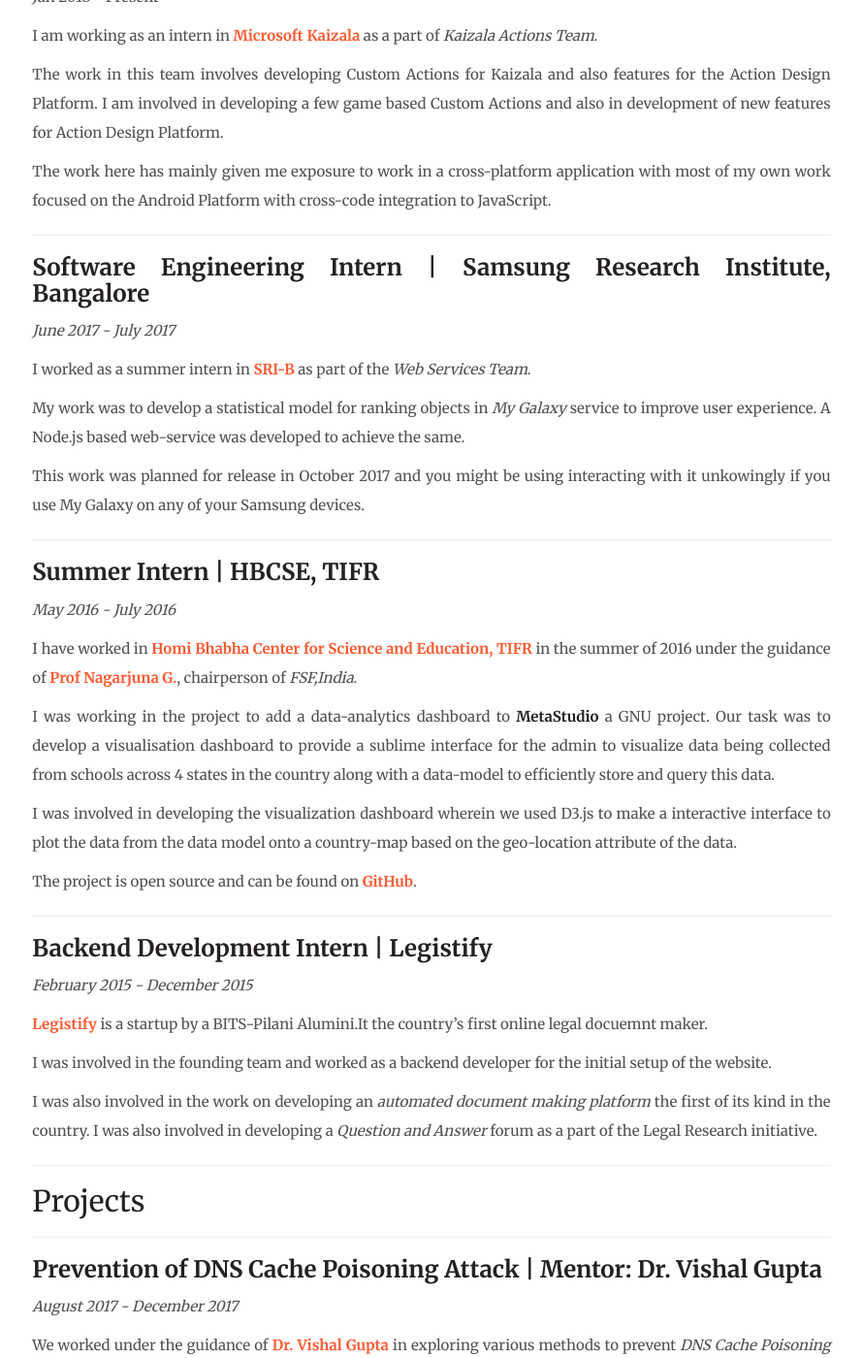
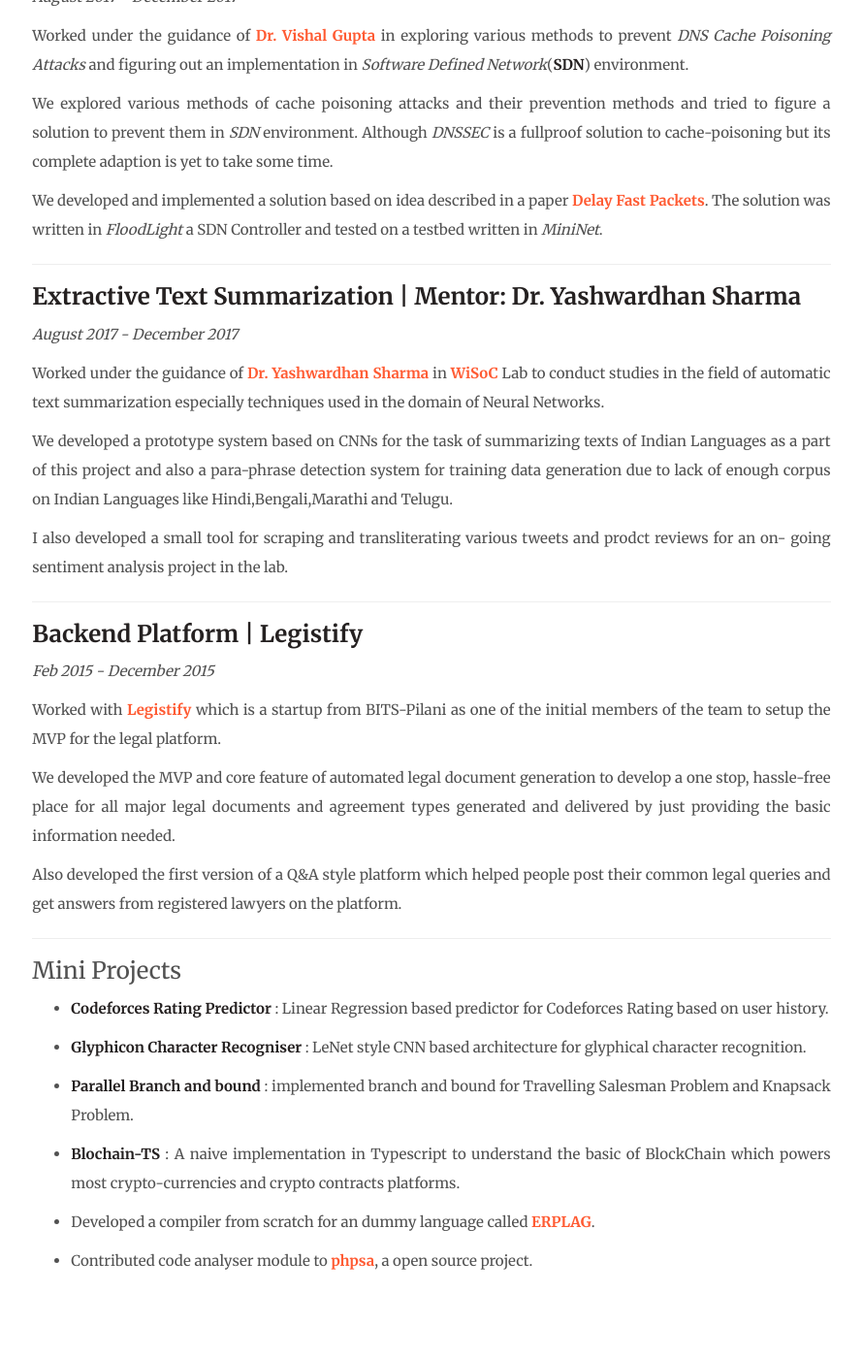
Before and after one commit to deepvyas/deepvyas.github.io, a Jekyll site: the page built from projects.md, in a window 1280 px wide and 1400 px high, scrolled down 291 px. Shown: the whole window at 97% size, without its empty margins (195-1085 px from the left). Built offline with Jekyll 4.4.1, drawn with Linux system fonts in a browser that asks for light colours; nearby versions of some CDN libraries; our own code applies the rules of GitHub Pages for plain Markdown files; after the commit the page ends 1616 px from its top, so only the background shows below that; some of the changed text lies outside the part shown.

Commit message:
fast forward to 2021

```diff
--- a/_config.yml
+++ b/_config.yml
@@ -1,4 +1,4 @@
-title: Deep Vyas . ML Enthusiast and Software Developer
+title: Deep Vyas . Cloud Enthusiast and Software Developer
 
 author: Deep Vyas
 
--- a/_data/nav.yml
+++ b/_data/nav.yml
@@ -1,5 +1,5 @@
-- name: "About"
-  link: "index"
+- name: "Experience"
+  link: "experience"
 
 - name: "Projects"
   link: "projects"
--- a/projects.md
+++ b/projects.md
@@ -2,68 +2,14 @@
 layout : default
 ---
 
-## Experience
----
-
-### **Software Engineering Intern | Microsoft IDC, Hyderabad**
-
-*Jan 2018 - Present*
-
-I am working as an intern in [Microsoft Kaizala](https://products.office.com/en-in/business/microsoft-kaizala) as a part of _Kaizala Actions Team_.
-
-The work in this team involves developing Custom Actions for Kaizala and also features for the Action Design Platform. I am involved in developing a few game based Custom Actions and also in development of new features for Action Design Platform.
-
-The work here has mainly given me exposure to work in a cross-platform application with most of my own work focused on the Android Platform with cross-code integration to JavaScript.
-
----
-
-### **Software Engineering Intern | Samsung Research Institute, Bangalore**
-
-*June 2017 - July 2017*
-
-I worked as a summer intern in [SRI-B](http://www.samsung.com/in/aboutsamsung/samsungelectronics/india/rnd/) as
-part of the _Web Services Team_.
-
-My work was to develop a statistical model for ranking objects in _My Galaxy_ service to improve user experience. A Node.js based web-service was developed to achieve the same.
-
-This work was planned for release in October 2017 and you might be using interacting with it unkowingly if you use My Galaxy on any of your Samsung devices.
-
----
-
-### **Summer Intern | HBCSE, TIFR**
-
-*May 2016 - July 2016*
-
-I have worked in [Homi Bhabha Center for Science and Education, TIFR](http://www.hbcse.tifr.res.in/) in the summer of 2016 under the guidance of [Prof Nagarjuna G.](https://gnowgi.org/), chairperson of _FSF,India_.
-
-I was working in the project to add a data-analytics dashboard to **MetaStudio** a GNU project. Our task was to develop a visualisation dashboard to provide a sublime interface for the admin to visualize data being collected from schools across 4 states in the country along with a data-model to efficiently store and query this data.
-
-I was involved in developing the visualization dashboard wherein we used D3.js to make a interactive interface to plot the data from the data model onto a country-map based on the geo-location attribute of the data.
-
-The project is open source and can be found on [GitHub](https://github.com/gnowledge/gstudio).
-
----
-
-### **Backend Development Intern | Legistify**
-
-*February 2015 - December 2015*
-
-[Legistify](https://www.legistify.com/) is a startup by a BITS-Pilani Alumini.It the country's first online legal docuemnt maker.
-
-I was involved in the founding team and worked as a backend developer for the initial setup of the website.
-
-I was also involved in the work on developing an _automated document making platform_ the first of its kind in the country. I was also involved in developing a _Question and Answer_  forum as a part of the Legal Research initiative.
-
----
 ## Projects
-
 ---
 
 ### **Prevention of DNS Cache Poisoning Attack | Mentor: Dr. Vishal Gupta**
 
 *August 2017 - December 2017*
 
-We worked under the guidance of [Dr. Vishal Gupta](http://universe.bits-pilani.ac.in/pilani/vishalgupta/profile) in exploring various methods to prevent _DNS Cache Poisoning Attacks_ and figuring out an implementation in _Software Defined Network_(**SDN**) environment.
+Worked under the guidance of [Dr. Vishal Gupta](http://universe.bits-pilani.ac.in/pilani/vishalgupta/profile) in exploring various methods to prevent _DNS Cache Poisoning Attacks_ and figuring out an implementation in _Software Defined Network_(**SDN**) environment.
 
 We explored various methods of cache poisoning attacks and their prevention methods and tried to figure a solution to prevent them in _SDN_ environment. Although _DNSSEC_ is a fullproof solution to cache-poisoning but its complete adaption is yet to take some time.
 
@@ -71,15 +17,27 @@ We developed and implemented a solution based on idea described in a paper [Dela
 
 ---
 
-### **Extractive Text Summarisation | Mentor : Dr. Yashvardhan Sharma**
+### **Extractive Text Summarization | Mentor: Dr. Yashwardhan Sharma**
 
-*January 2017 - May 2017*
+*August 2017 - December 2017*
 
-Under the guidance of [Dr.Yashvardhan Sharma](http://universe.bits-pilani.ac.in/pilani/yash/profile) I worked on developing a method for **Abstractive Text Summarisation**. The main objective of the project was to summarise text for _Indian languages_.
+Worked under the guidance of [Dr. Yashwardhan Sharma](https://www.bits-pilani.ac.in/pilani/yash/profile) in [WiSoC](https://www.bits-pilani.ac.in/PILANI/COMPUTERSCIENCE/WebIntelligenceandSocialComputingLab) Lab to conduct studies in the field of automatic text summarization especially techniques used in the domain of Neural Networks.
 
-A solution based on Convolutional Neural Network was developed. The main hinderance in the project, which also paves way for its future scope is to collect data for various Indian languages, enough so that a semi-deep network could be trained.
+We developed a prototype system based on CNNs for the task of summarizing texts of Indian Languages as a part of this project and also a para-phrase detection system for training data generation due to lack of enough corpus on Indian Languages like Hindi,Bengali,Marathi and Telugu.
 
-Also most of the Gold standard datasets are for Abstractive Summarisation and hence a paraphrasing system was developed and attached as a precusor network to the main net for generating annotation during training phase.
+I also developed a small tool for scraping and transliterating various tweets and prodct reviews for an on- going sentiment analysis project in the lab.
+
+---
+
+### **Backend Platform | Legistify**
+
+*Feb 2015 - December 2015*
+
+Worked with [Legistify](https://www.legistify.com/corporate/) which is a startup from BITS-Pilani as one of the initial members of the team to setup the MVP for the legal platform.
+
+We developed the MVP and core feature of automated legal document generation to develop a one stop, hassle-free place for all major legal documents and agreement types generated and delivered by just providing the basic information needed.
+
+Also developed the first version of a Q&A style platform which helped people post their common legal queries and get answers from registered lawyers on the platform.
 
 ---
 
@@ -91,15 +49,8 @@ Also most of the Gold standard datasets are for Abstractive Summarisation and he
 
 * **Parallel Branch and bound** : implemented branch and bound for Travelling Salesman Problem and Knapsack Problem.
 
+* **Blochain-TS** : A naive implementation in Typescript to understand the basic of BlockChain which powers most crypto-currencies and crypto contracts platforms.
+
+* Developed a compiler from scratch for an dummy language called [ERPLAG](https://github.com/deepvyas/Compiler-Construction).
+
 * Contributed code analyser module to [phpsa](https://github.com/ovr/phpsa), a open source project.
-
----
-
-### Other Achievements
-
-* Recipient of BITS **Merit Scholarship** awarded based on excellence in Academic performance.
-* Recipient of **Inspire Scholarship** awarded for securing a rank in Top 1% students in the examination of XII grade
-* Was ranked _1884_ out of 14L candidates in the country in JEE Mains 2014.
-* Secured **2nd** position in the Software Development/Application Development category for DigitalBITS in [Apogee](https://www.bits-apogee.org/) 2016.
-
----
```
Also changed, not shown: experience.md (added, +70 -0 lines), index.md (+4 -4 lines), 2 other files.
